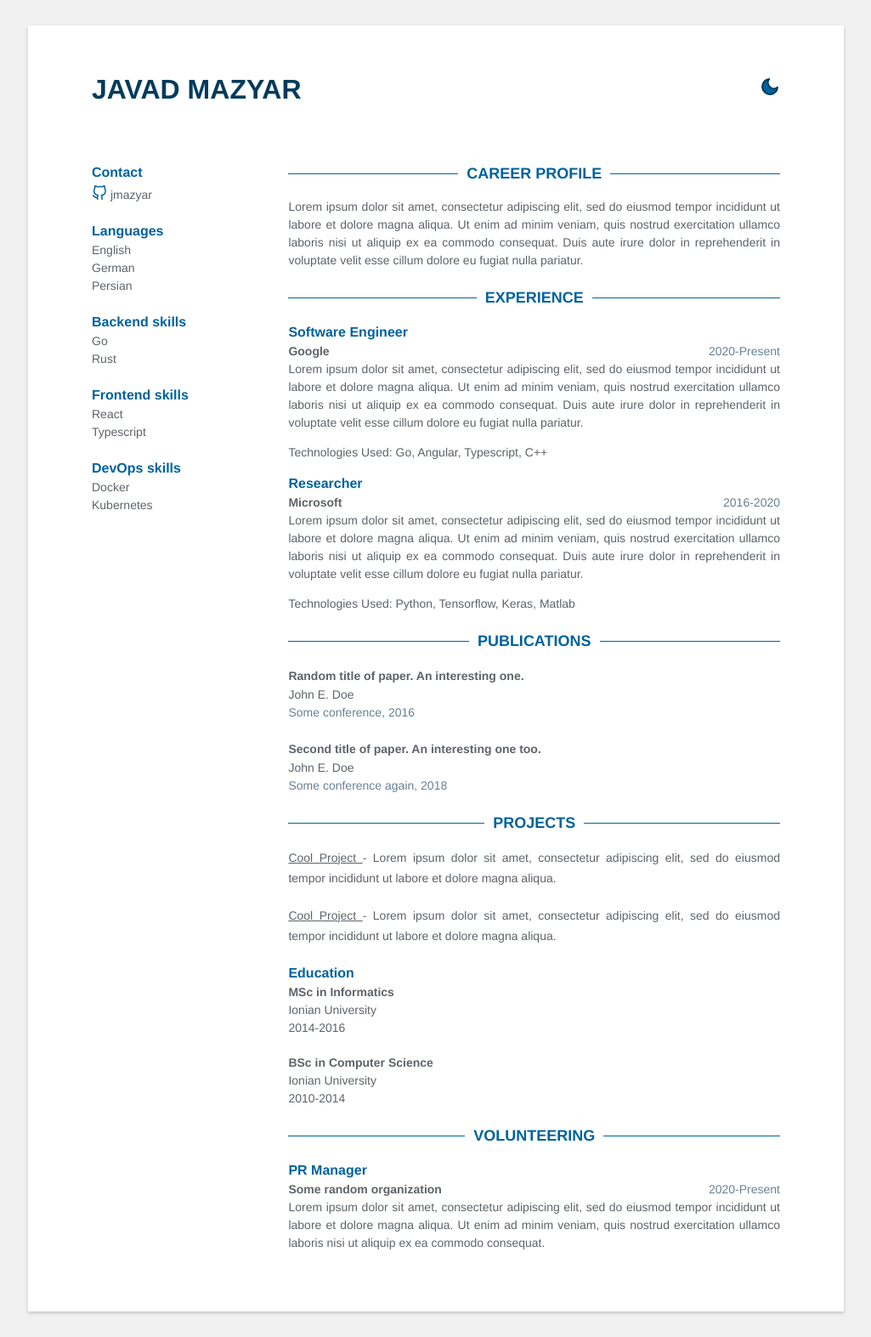
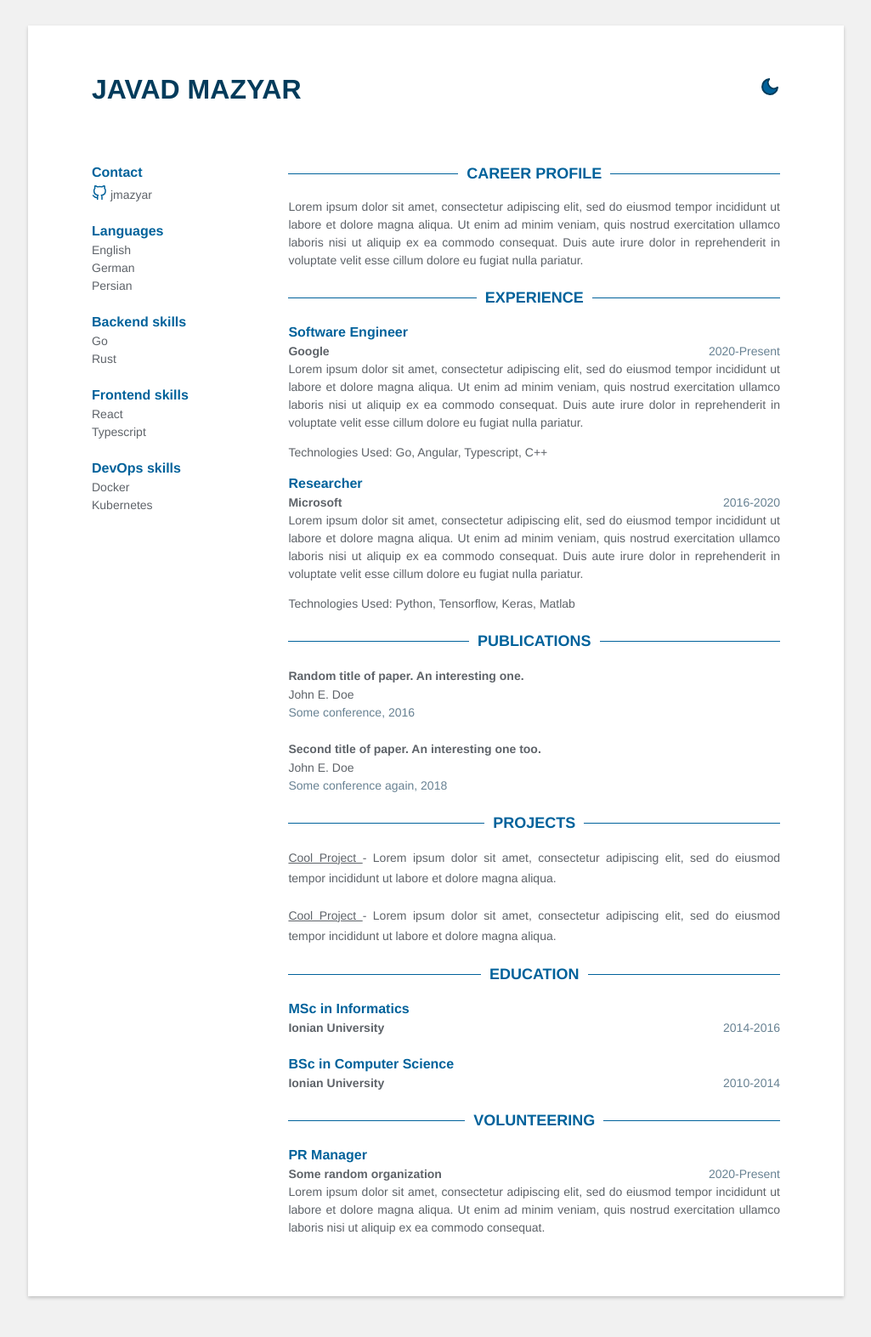
Before and after one commit to jmazyar/jmazyar.github.io, a Jekyll site: the page built from docs/index.html, in a window 1280 px wide. Shown: the whole page at 85% size, without its empty margins (127-1152 px from the left). Built offline with Jekyll 4.4.1, drawn with Linux system fonts in a browser that asks for light colours.

Commit message:
new education

```diff
--- a/docs/_data/data.yml
+++ b/docs/_data/data.yml
@@ -20,10 +20,12 @@ education:
   - degree: MSc in Informatics
     time: 2014-2016
     university: Ionian University
+    details:
 
   - degree: BSc in Computer Science
     time: 2010-2014
     university: Ionian University
+    details:
 
 skills:
   - category: Backend
--- a/docs/_includes/education.html
+++ b/docs/_includes/education.html
@@ -1,12 +1,14 @@
 {% assign education = site.data.data.education %}
 {% if education %}
 <section class="education">
-    <div class="title">Education</div>
+    <h2 class="title">Education</h2>
     {% for ed in education %}
         <div class="education-item">
             <div class="degree">{{ed.degree}}</div>
-            <div class="university">{{ed.university}}</div>
-            <div class="time">{{ed.time}}</div>
+            <div class="university">{{ed.university}}
+                <span class="time">{{ed.time}}</span>
+            </div>
+            <div class="details">{{ed.details}}</div>
         </div>
     {% endfor %}
 </section>
--- a/docs/_sass/includes/education.scss
+++ b/docs/_sass/includes/education.scss
@@ -1,19 +1,41 @@
 .education {
-    margin-bottom: 20px;
     .title {
-        @include sub-header;
+        @include header;
     }
     .education-item {
         margin-bottom: 20px;
         .degree {
-            @include body-text;
-            font-weight: bold;
+            @include sub-header;
         }
         .university {
             @include body-text;
+            font-weight: bold;
+            .time {
+                float: right;
+                color: var(--fg-color-title-sm);
+                font-weight: 100;
+            }
         }
-        .time {
+        .details {
             @include body-text;
         }
     }
+
+    // margin-bottom: 20px;
+    // .title {
+    //     @include sub-header;
+    // }
+    // .education-item {
+    //     margin-bottom: 20px;
+    //     .degree {
+    //         @include body-text;
+    //         font-weight: bold;
+    //     }
+    //     .university {
+    //         @include body-text;
+    //     }
+    //     .time {
+    //         @include body-text;
+    //     }
+    // }
 }
```
